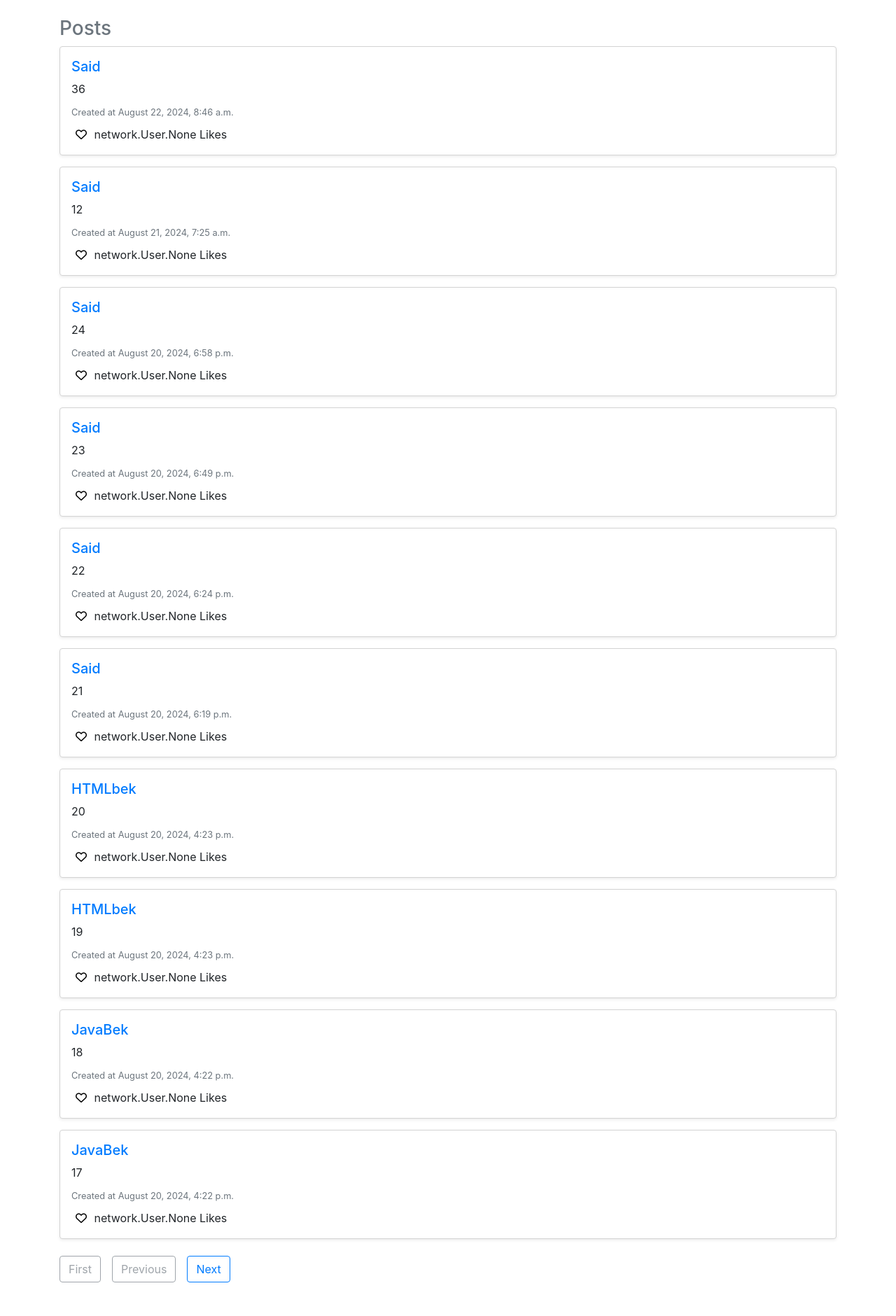
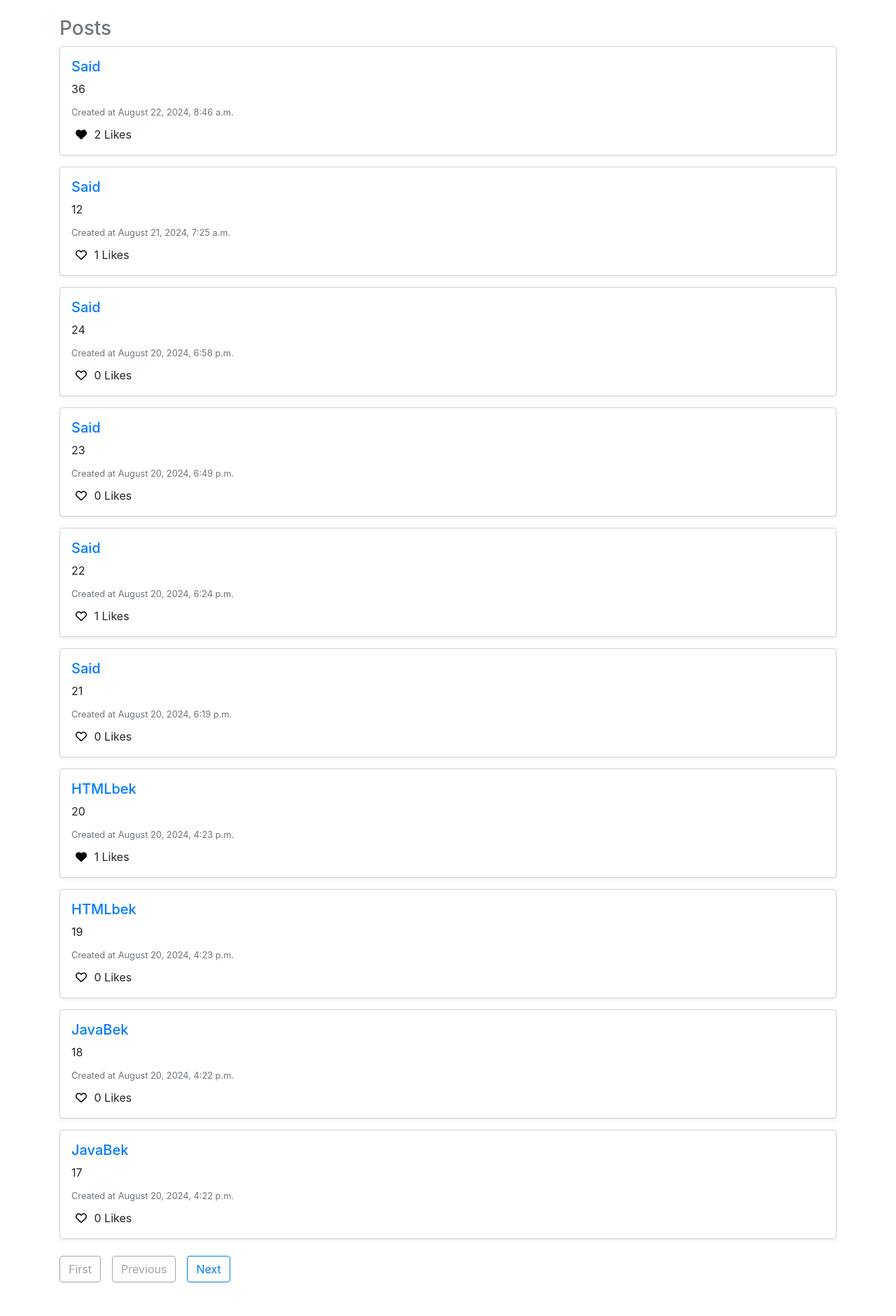
Before and after one commit to Saidkhusayn/SocialNetworkWeb, a Django app: page /allposts in a window 1280 px wide. Shown: the part 56-1936 px from the top of the page at 70% size. Run offline with Django 3.2, Linux system fonts and the light colour scheme; a user stored in the database is signed in; data comes from the database, SQL or seed files in the repository; both versions use the stored data as it was after the commit; some libraries are stand-ins or nearby versions.

Commit message:
fixed some bugs

```diff
--- a/project4/network/static/network/index.js
+++ b/project4/network/static/network/index.js
@@ -1,6 +1,8 @@
 document.addEventListener("DOMContentLoaded", () => {
     const dom = document.querySelector('#post-form');
     const likeBtns = document.querySelectorAll('#like');
+
+
 
     if(dom!= null){
      dom.addEventListener('submit', create_post);
@@ -8,7 +10,8 @@ document.addEventListener("DOMContentLoaded", () => {
 
     if(likeBtns.length){
      likeBtns.forEach(button => {
-         button.addEventListener('click', like_unlike_post);
+         button.addEventListener('click', like_unlike_post)
+
      })
     }
  });
--- a/project4/network/templates/network/allposts.html
+++ b/project4/network/templates/network/allposts.html
@@ -6,15 +6,17 @@
         <h3 class="text-secondary">Posts</h3>
         {% if page_obj.object_list %}
             {% for post in page_obj.object_list %}
-                <div id="new-post" class="post bg-white p-3 mb-3 rounded shadow-sm">
+                <div id="new-post" class="post bg-white p-3 mb-3 rounded shadow-sm" data-post-id='{{post.id}}'>
                     <h5 class="text-dark"><a href='{% url 'profile' username=post.user %}'>{{ post.user }}</a></h5>
-                    <p class="mb-2">{{ post.content }}</p>
+                    <p id='content' class="mb-2">{{ post.content }}</p>
                     <small class="text-muted">Created at {{ post.timestap|date:"F j, Y, g:i a" }}</small>
-                    <div class="mt-2">
-                        <button id='like' class="i-btn">
-                            <i class="fa-regular fa-heart"></i>
-                        </button>
-                        <span>{{post.likes}} Likes</span>
+                    <div class='d-flex justify-content-between'>
+                        <div class="mt-2">
+                            <button id='like' class="i-btn">
+                                <i class="{% if user in post.likes.all %}fa-solid{% else %}fa-regular{% endif %} fa-heart"></i>
+                            </button>
+                            <span id='likes-count'>{{post.likes.count}} Likes</span>
+                        </div>
                     </div>
                 </div>
             {% endfor %}
--- a/project4/network/templates/network/layout.html
+++ b/project4/network/templates/network/layout.html
@@ -7,7 +7,7 @@
         <link rel="stylesheet" href="https://stackpath.bootstrapcdn.com/bootstrap/4.4.1/css/bootstrap.min.css" integrity="sha384-Vkoo8x4CGsO3+Hhxv8T/Q5PaXtkKtu6ug5TOeNV6gBiFeWPGFN9MuhOf23Q9Ifjh" crossorigin="anonymous">
         <link rel="stylesheet" href="https://cdnjs.cloudflare.com/ajax/libs/font-awesome/6.0.0-beta3/css/all.min.css">
         <link href="{% static 'network/styles.css' %}" rel="stylesheet">
-        <script src="{% static 'network/index.js' %}"></script>
+        <script src="{% static 'network/index.js' %}"> </script>
     </head>
     <body>
 
--- a/project4/network/templates/network/profile.html
+++ b/project4/network/templates/network/profile.html
@@ -20,7 +20,7 @@
             {% endif %}
         </div>
         <p class="text-muted">Joined: {{ postUser.date_joined|date:"F Y" }}</p>
-        <div class="d-flex justify-content-start">
+        <div id='user-info' class="d-flex justify-content-start">
             <p class='mr-5'><strong>Followers:</strong> {{follower_count}}</p>
             <p class='mr-5'><strong>Following:</strong> {{following_count}}</p>
             <p class='mr-5'><strong>Posts:</strong> {{posts.count}}</p>
```
Also changed, not shown: project4/network/static/network/profile.js (+11 -2 lines), project4/network/templates/network/following.html (+11 -8 lines), project4/db.sqlite3.
